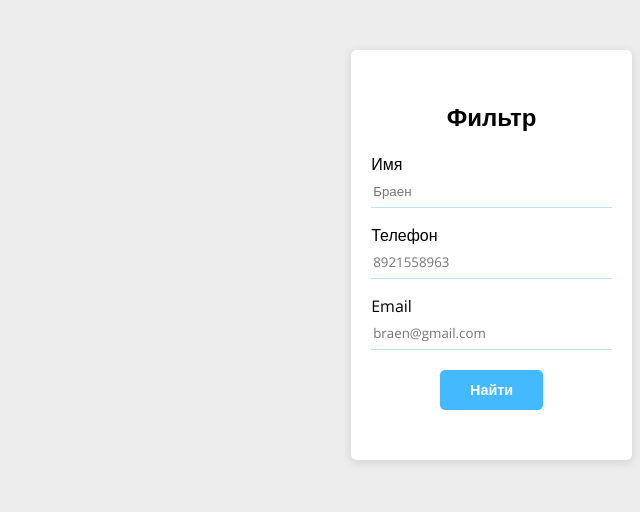
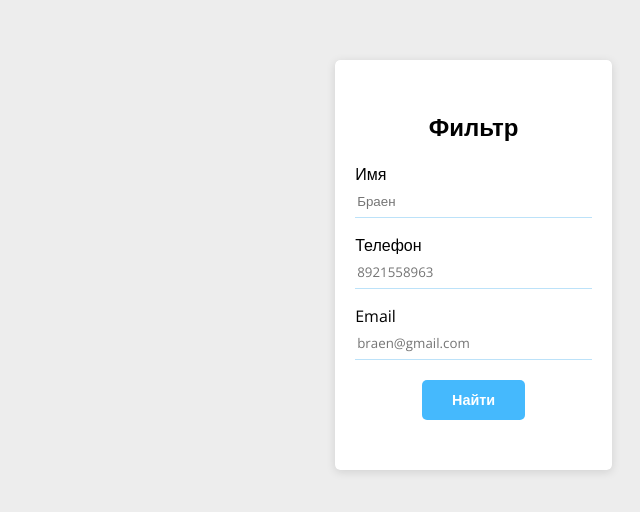
Before and after one commit to jenikuse/100people, a plain HTML site: page index.html in a window 1280 px wide. Shown: the whole page, without its empty margins (640-1280 px from the left). Drawn offline with nearby package versions, Linux system fonts and the light colour scheme; no server answers.

Commit message:
я выровняль

```diff
--- a/style.css
+++ b/style.css
@@ -24,6 +24,7 @@ main {
     border-radius: 5px;
     margin: 10px;
     background: white;
+    width: 28.5%;
 }
 
 .info-header {
@@ -52,6 +53,8 @@ table tr td:nth-child(2) {
 	padding: 30px 20px;
     border-radius: 5px;
     height: fit-content;
+    margin-top: 10px;
+    margin-right: 20px;
 
 }
 
```
